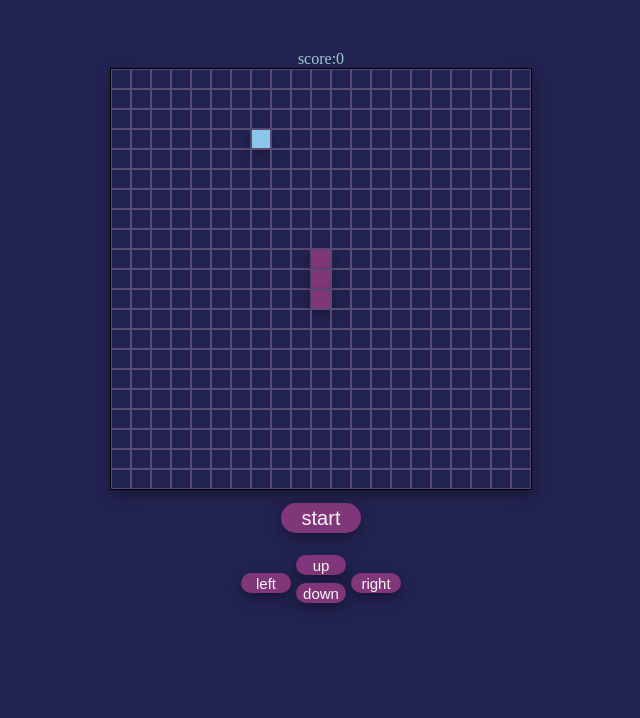
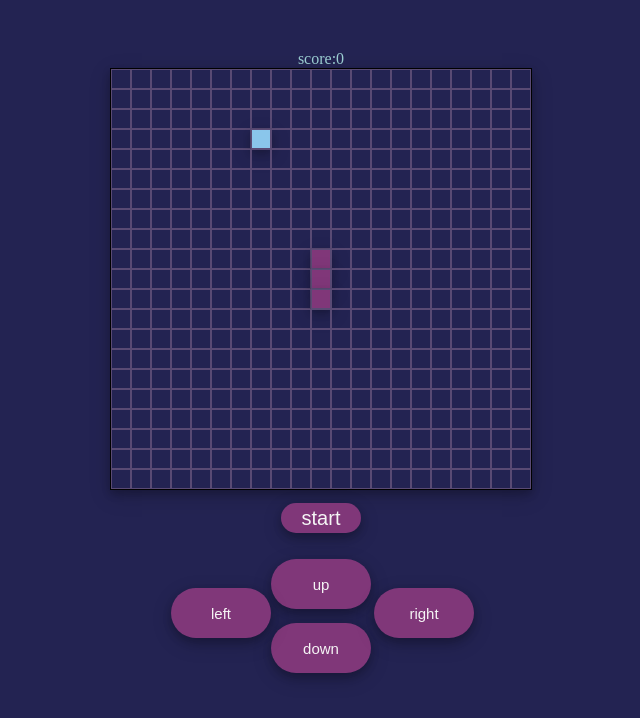
Before and after one commit to bayuxiaoyu/bayuxiaoyu.github.io, a plain HTML site: page game/snake/index.html in a window 1280 px wide. Shown: the whole page, without its empty margins (319-959 px from the left). Drawn offline with nearby package versions, Linux system fonts and the light colour scheme.

Commit message:
enlarge the snake btn
and delete some repeated codes

```diff
--- a/game/snake/index.css
+++ b/game/snake/index.css
@@ -73,8 +73,8 @@ body #container .row div.food {
 
 #upbtn{
     background-color: rgb(128, 55, 121);
-    width: 50px;
-    height: 20px;
+    width: 100px;
+    height: 50px;
     border: 0px;
     border-radius: 50px;
     font-size: 15px;
@@ -82,8 +82,8 @@ body #container .row div.food {
     box-shadow: 0 4px 8px 0 rgba(0, 0, 0, 0.2), 0 6px 20px 0 rgba(0, 0, 0, 0.19);
 
     position: absolute;
-    top: 2px;
-    left: 125px;
+    top: 6px;
+    left: 100px;
 
 }
 
@@ -93,8 +93,8 @@ body #container .row div.food {
 
 #downbtn{
     background-color: rgb(128, 55, 121);
-    width: 50px;
-    height: 20px;
+    width: 100px;
+    height: 50px;
     border: 0px;
     border-radius: 50px;
     font-size: 15px;
@@ -102,8 +102,8 @@ body #container .row div.food {
     box-shadow: 0 4px 8px 0 rgba(0, 0, 0, 0.2), 0 6px 20px 0 rgba(0, 0, 0, 0.19);
 
     position:absolute;
-    top:30px;
-    left: 125px;
+    top:70px;
+    left: 100px;
 
 }
 
@@ -113,8 +113,8 @@ body #container .row div.food {
 
 #leftbtn{
     background-color: rgb(128, 55, 121);
-    width: 50px;
-    height: 20px;
+    width: 100px;
+    height: 50px;
     border: 0px;
     border-radius: 50px;
     font-size: 15px;
@@ -122,8 +122,8 @@ body #container .row div.food {
     box-shadow: 0 4px 8px 0 rgba(0, 0, 0, 0.2), 0 6px 20px 0 rgba(0, 0, 0, 0.19);
 
     position: absolute;
-    top: 20px;
-    left: 70px;
+    top: 35px;
+    left: 0px;
 
 
 }
@@ -134,8 +134,8 @@ body #container .row div.food {
 
 #rightbtn{
     background-color: rgb(128, 55, 121);
-    width: 50px;
-    height: 20px;
+    width: 100px;
+    height: 50px;
     border: 0px;
     border-radius: 50px;
     font-size: 15px;
@@ -143,8 +143,8 @@ body #container .row div.food {
     box-shadow: 0 4px 8px 0 rgba(0, 0, 0, 0.2), 0 6px 20px 0 rgba(0, 0, 0, 0.19);
 
     position: absolute;
-    top: 20px;
-    left: 180px;
+    top: 35px;
+    left: 203px;
 
 
 }
--- a/home/home.css
+++ b/home/home.css
@@ -104,9 +104,6 @@ body{
     display: none;
 }
 
-
-
-
 li{
     list-style-type:none;
 }
```
Also changed, not shown: cover/cover_2.css (+0 -12 lines), home/home.html (+1 -1 lines), home/home_2.css (+0 -44 lines).
